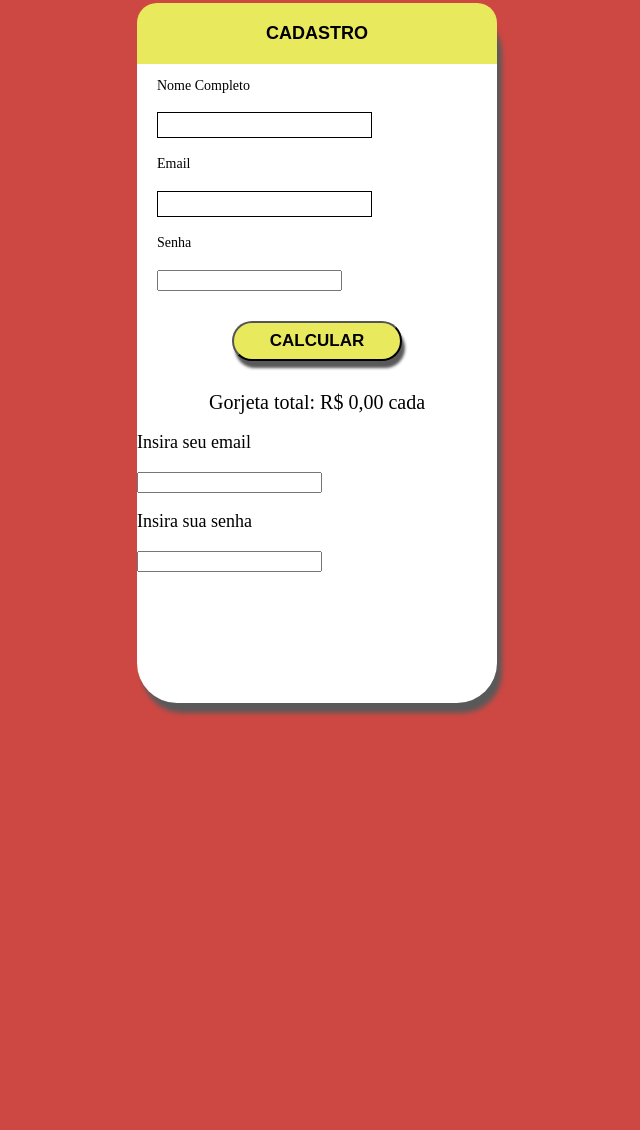
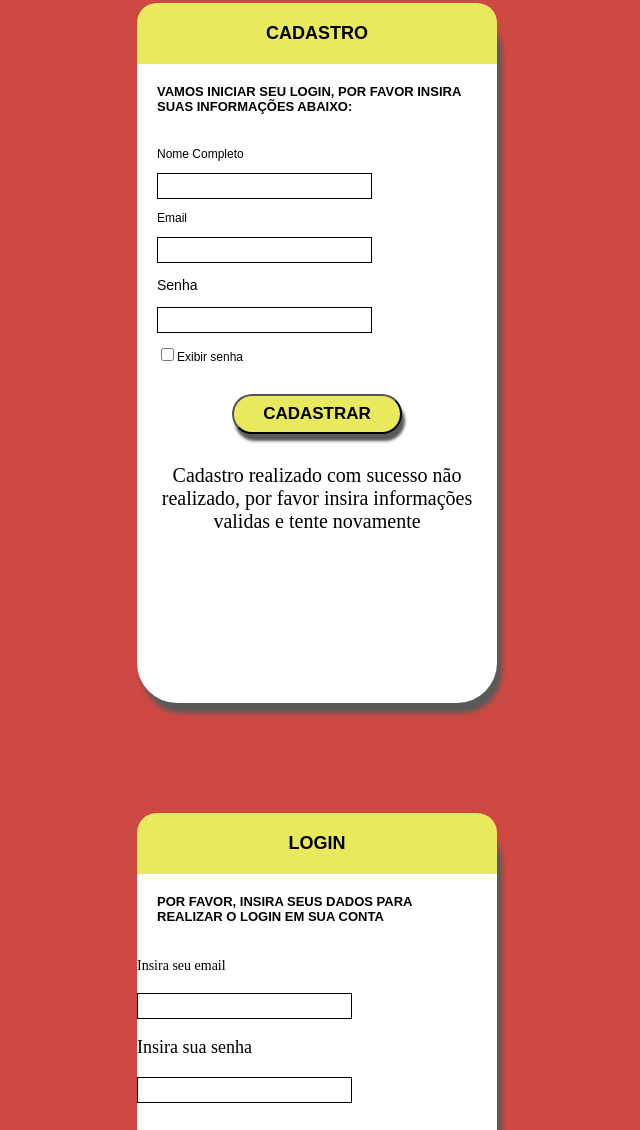
Before and after one commit to PontesDiogo/LayoutTCC, a plain HTML site: page layout/index.html in a window 1280 px wide. Shown: the part 502-1632 px from the top of the page, without its empty margins (323-963 px from the left). Before the commit the page ends 1315 px from the top, so only its background shows below. Drawn offline with Linux system fonts and the light colour scheme.

Commit message:
versão 3

```diff
--- a/layout/cadastro.css
+++ b/layout/cadastro.css
@@ -16,6 +16,37 @@
     margin-left: 15px;
 }
 
+
+#tituloForm{
+    background-color: var(--second-color);
+    padding: 20px;
+    text-transform: uppercase; /*Transformar as letras da sentença em Maiúsculas*/
+    font-family: Arial, Helvetica, sans-serif;
+    font-size: 18px;
+    margin: auto;
+    font-style: bold;
+    text-align: center;
+    border-top-left-radius: 20px;
+    border-top-right-radius:20px;
+    margin-top: 0px;
+    border-color: black;
+    border: 2px;
+}
+
+#conteudoForm{
+
+    padding: 20px;
+    text-transform: uppercase; /*Transformar as letras da sentença em Maiúsculas*/
+    font-family: Arial, Helvetica, sans-serif;
+    font-size: 13px;
+    font-style: bold;
+    text-align: left;
+    border-top-left-radius: 20px;
+    border-top-right-radius:20px;
+    margin-top: 0px;
+    border-color: black;
+    border: 2px;
+}
 .formSubmit{
     font-weight: bold;
     text-transform: uppercase;
@@ -45,8 +76,10 @@
 .cadastroForm {
     padding-left: 20px;
     padding-right: 20px;
+    font-size: 12px;
+    font-family: Arial, Helvetica, sans-serif;
 }
-.nomenoForm{
+.nomenoFormCad{
     font-size: 14px;
 }
 .cadNome{
@@ -68,10 +101,19 @@
     font-size: 10px ;
     border: 1px solid ;
 }
-.emailLog {
+.emailnoFormCad {
     font-size: 14px;
 }
-.cadNome {
+
+.cadEmail:focus {
+    border: 2px solid lightseagreen;
+    outline: none;
+}
+
+.senhanoFormCad{
+    font-size: 14px;
+}
+#cadSenha{
     background: white;
     width: 200px;
     height: 11px;
@@ -79,15 +121,13 @@
     font-size: 14px;
     border: 1px solid ;
 }
-.cadEmail:focus {
+#cadSenha:focus {
     border: 2px solid lightseagreen;
     outline: none;
 }
 
-.cadSenha{
-    font-size: 14px;
-}
-#totalTip{
+
+#confirmResponse{
  font-size: 20px;
  margin-top: 5px;
  text-align: center;
--- a/layout/index.html
+++ b/layout/index.html
@@ -5,6 +5,7 @@
     <meta http-equiv="X-UA-Compatible" content="IE=edge">
     <link rel="stylesheet" href="inicio.css">
     <link rel="stylesheet" href="cadastro.css">
+    <link rel="stylesheet" href="login.css">
     <meta name="viewport" content="width=device-width, initial-scale=1.0">
     <title>Layout Site</title>
 </head>
@@ -41,6 +42,9 @@
             <h1 id="tituloForm">Cadastro</h1>
         </div>
         <div>
+            <h3 id="conteudoForm"> Vamos iniciar seu login, por favor insira suas informações abaixo:</h3>
+        </div>
+        <div>
             <form class="cadastroForm" id="cadastroForm">
                 <label for="cadNome" class="nomenoForm">
                     <p>Nome Completo</p>
@@ -48,37 +52,51 @@
                 <p>
                     <input type="text" name="cadNome" class="cadNome" required>
                 </p>
-                <label for="cadEmail" id="emailnoForm">
-                    <p class="emailLog">Email</p>
+                <label for="cadEmail" id="emailnoFormCad">
+                    <p class="emailCad">Email</p>
                 <p>
                     <input type="email" name="cadEmail" class="cadEmail" required>
                 </p>
                  </label>
-                <label for="logSenha" class="cadSenha">
+                <label for="cadSenha" class="senhanoFormCad">
                     <p>Senha</p>
                 </label>
                 <p>
                     <input type="password" name="cadSenha" id="cadSenha" required>
                 </p>
-                <button type="submit" class="formSubmit">Calcular</button>
+                <input type="checkbox" name="mostrarSenha" id="mostrarSenha">Exibir senha
+                <button type="submit" class="formSubmit">Cadastrar</button>
+
             </form>
         </div>
-        <div id="totalTip">
-            Gorjeta total:
-            R$ <span id="tip">0,00</span>
-            <span id="each">cada</span>
+        <div id="confirmResponse">
+            Cadastro
+            <span id="confirmCad">realizado com sucesso</span>
+            <span id="erroCad">não realizado, por favor insira informações validas e tente novamente </span>
         </div>
 
-        <div id="login">
-            <label for="login" class="logEmail">
-                <p> Insira seu email </p>
-                <input type="email" name="logEmail" id="logEmail">
-            </label>
-            <label for="login" class="logSenha">
+
+    </div>
+    <div id="container">
+        <div>
+            <h1 id="tituloForm">Login</h1>
+        </div>
+        <div>
+            <h3 id="conteudoForm"> Por favor, insira seus dados para realizar o login em sua conta</h3>
+        </div>
+        <form class="FormLogin" id="FormLogin">
+            <label for="loginEmail" class="logEmail"> </label>
+                <p class="emailLog"> Insira seu email </p>
+                <p>
+                    <input type="email" name="loginEmail" class="loginEmail">
+                </p>
+
+            <label for="loginSenha" class="logSenha"></label>
                 <p> Insira sua senha </p>
-                <input type="password" name="logSenha" id="logSenha">
-            </label>
-        </div>
+            <p>
+            <input type="password" name="loginSenha" class="loginSenha">
+            </p>
+        </form>
     </div>
 
     <script type="text/javascript" src="script.js"></script>
--- a/layout/inicio.css
+++ b/layout/inicio.css
@@ -66,21 +66,7 @@ fieldset{
     margin-top: none;
 }
 
-#tituloForm{
-    background-color: var(--second-color);
-    padding: 20px;
-    text-transform: uppercase; /*Transformar as letras da sentença em Maiúsculas*/
-    font-family: Arial, Helvetica, sans-serif;
-    font-size: 18px;
-    margin: auto;
-    font-style: bold;
-    text-align: center;
-    border-top-left-radius: 20px;
-    border-top-right-radius:20px;
-    margin-top: 0px;
-    border-color: black;
-    border: 2px;
-}
+
 .loginTitulo{
     background-color: var(--third-color);
     text-transform:initial; /*Transformar as letras da sentença em Maiúsculas*/
@@ -90,7 +76,3 @@ fieldset{
     border-bottom-left-radius: 20px;
 
 }
-
-#cadastroForm{
-
-}
--- a/layout/login.css
+++ b/layout/login.css
@@ -3,3 +3,57 @@
     margin: auto;
     margin-left: 50px auto;
 }
+
+#formLogin{
+    background-color: var(--second-color);
+    padding: 20px;
+    text-transform: uppercase; /*Transformar as letras da sentença em Maiúsculas*/
+    font-family: Arial, Helvetica, sans-serif;
+    font-size: 18px;
+    margin: auto;
+    font-style: bold;
+    text-align: center;
+    border-top-left-radius: 20px;
+    border-top-right-radius:20px;
+    margin-top: 0px;
+    border-color: black;
+    border: 2px;
+    font-family: Arial, Helvetica, sans-serif;
+    padding-left: 20px;
+    padding-right: 20px;
+    font-size: 12px;
+    font-family: Arial, Helvetica, sans-serif;
+}
+
+.emailLog{
+    font-size: 14px;
+}
+.loginEmail{
+    width: 200px;
+    height: 11px;
+    padding: 5px 5px 8px 8px;
+    font-size: 10px ;
+    border: 1px solid ;
+}
+
+.loginEmail:focus{
+    border: 2px solid lightseagreen;
+    outline: none;
+}
+.Logemail{
+    font-size: 14px;
+}
+.loginSenha{
+    width: 200px;
+    height: 11px;
+    padding: 5px 5px 8px 8px;
+    font-size: 10px ;
+    border: 1px solid ;
+}
+.SenhaLog{
+    font-size: 14px;
+}
+.loginSenha:focus{
+    border: 2px solid lightseagreen;
+    outline: none;
+}
--- a/layout/script.js
+++ b/layout/script.js
@@ -3,6 +3,7 @@ function calcularGorjeta(event){
     let bill = document.getElementById('bill').value;
     let serviceQual = document.getElementById('serviceQual').value;
     let numOfPeople = document.getElementById('people').value;
+
 
     if(bill == '' | serviceQual == 0 ){
         alert("Por favor preencha os campos")
@@ -18,6 +19,26 @@ function calcularGorjeta(event){
 
     document.getElementById('container').style.display = "block";
 }
+function confirmacaoLogin(event){
+    event.preventDefault();
+    let perguntaConfirmacao = document.getElementById('confirmacao').value
+    let cadastrarUser = document.getElementById('cadastroForm').value
+
+    if(perguntaConfirmacao == '' ){
+        alert("Por favor preencha o campo")
+        return;
+    } if(perguntaConfirmacao == 'nao'){
+        perguntaConfirmacao = 'nao';
+        document.getElementById('cadastrarUser').style.display = "none"
+    } else {
+        document.getElementById('sim').style.display = "block";
+    }
+
+    document.getElementById('container').style.display = "block";
+
+
+}
+
 
 function cadastrarUser (event){
     event.preventDefault();
```
